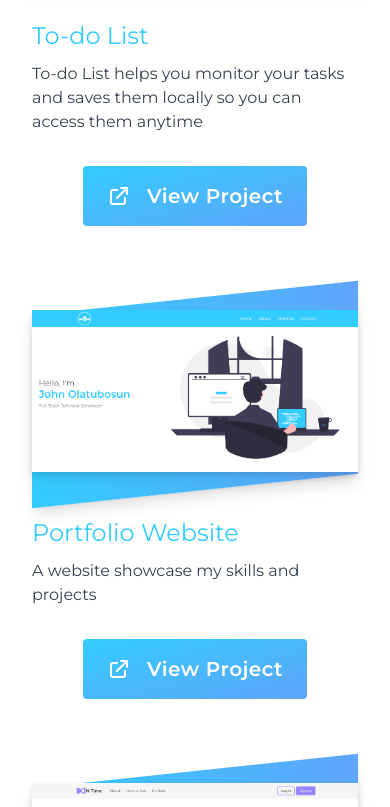
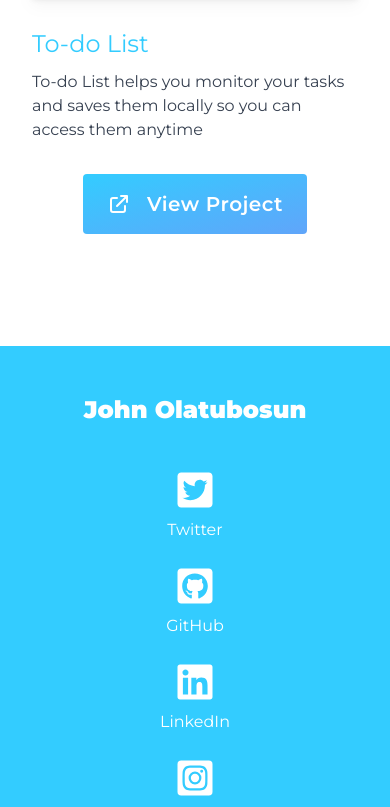
Before and after one commit to toluolatubosun/Portfolio-Website, a Next.js app: page /portfolio in a window 390 px wide. Shown: the part 5459-6266 px from the top of the page. Built offline with nearby package versions, Linux system fonts and the light colour scheme.

Commit message:
clean up and twicks

```diff
--- a/components/Layout.js
+++ b/components/Layout.js
@@ -47,7 +47,7 @@ const Layout = ({ children }) => {
             <div className="font-Montserrat flex flex-col h-screen">
                 <div className="">
                     <Navbar/>
-                        <div className="flex-grow break-words mt-32 mb-32">
+                        <div className="flex-grow break-words mt-28 mb-20">
                             { children }
                         </div>
                     <Footer/>
--- a/pages/index.js
+++ b/pages/index.js
@@ -12,7 +12,7 @@ export default function Home() {
 	<Head>
 		<title>Home - John Olatubosun</title>
 	</Head>
-	<div>
+	<div className="-mt-28">
 		<main className="font-open-sans">
 			<div className="container mx-auto px-8 py-24 lg:py-20 relative flex flex-col lg:flex-row items-center">
 				<div className="lg:w-1/2 flex flex-col items-center lg:items-start">
--- a/pages/portfolio.js
+++ b/pages/portfolio.js
@@ -14,7 +14,7 @@ const Portfolio = () => {
                 <h1 className="text-5xl text-center font-semibold text-gray-700 tracking-wider self-center"><span className="text-primary">My</span> Portfolio</h1>
                 <p className="text-center text-xl">my works...</p>
 
-                <div className="mx-8 md:mx-24 mt-10 md:mt-16 -mb-8 md:-mb-20">
+                <div className="mx-8 md:mx-24 mt-16 md:mt-20">
                     {/* Simple */}
                     {
                         portfolio.map(item => (
@@ -44,7 +44,7 @@ const Portfolio = () => {
                     }
 
                     {/* Stylistic */}
-                    {
+                    {/* {
                         portfolio.map(item => (
                             <div className="mb-8 md:mb-20 md:grid md:grid-cols-5 md:gap-x-20" key={item.id}>
 
@@ -74,9 +74,8 @@ const Portfolio = () => {
                                 </div>
                             </div>
                         ))
-                    }
+                    } */}
                 </div>
-
             </section>
         </div>
         </>
```
Also changed, not shown: 1 other file (tests, documents, lock files or other folders).
